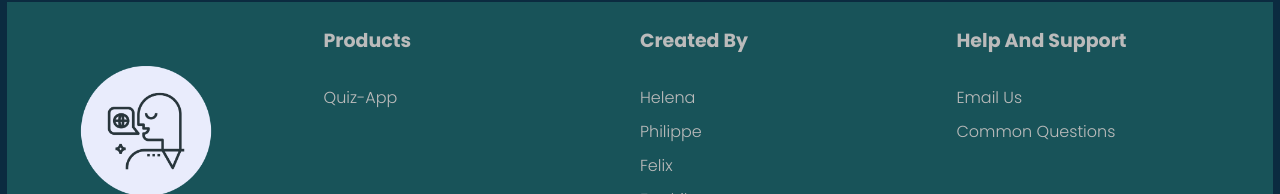
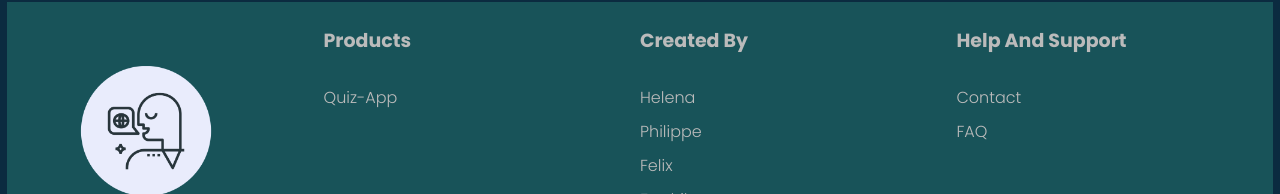
Before and after one commit to Paefax/paefax-language-app, a Vue app: page / in a window 1280 px wide. Shown: the part 1195-1389 px from the top of the page. Built offline with nearby package versions, Linux system fonts and the light colour scheme.

Commit message:
Add Contact link on footer

```diff
--- a/src/components/NavFooter.vue
+++ b/src/components/NavFooter.vue
@@ -14,7 +14,7 @@
       <div class="footer-col">
         <h4>Products</h4>
         <ul>
-          <li><a href="#">Quiz-App</a></li>
+          <li><a href="/">Quiz-App</a></li>
         </ul>
       </div>
       <div class="footer-col">
@@ -30,8 +30,8 @@
       <div class="footer-col">
         <h4>Help and support</h4>
         <ul>
-          <li><a href="mailto:felix.jacobsen@iths.se">Email Us</a></li>
-          <li><a href="#">Common questions</a></li>
+          <li><a href="/contact">Contact</a></li>
+          <li><a href="/">FAQ</a></li>
         </ul>
       </div>
     </div>
```
